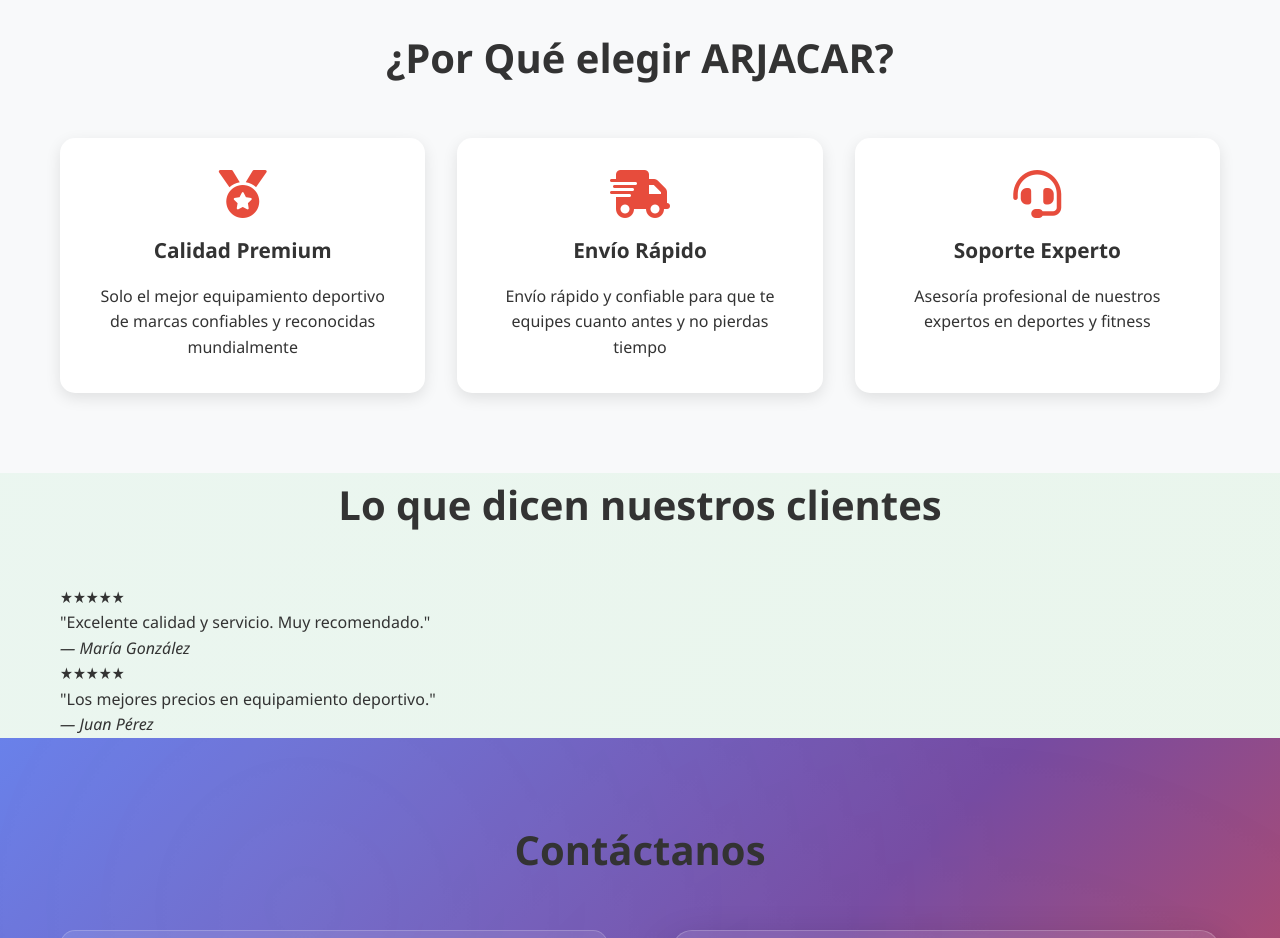
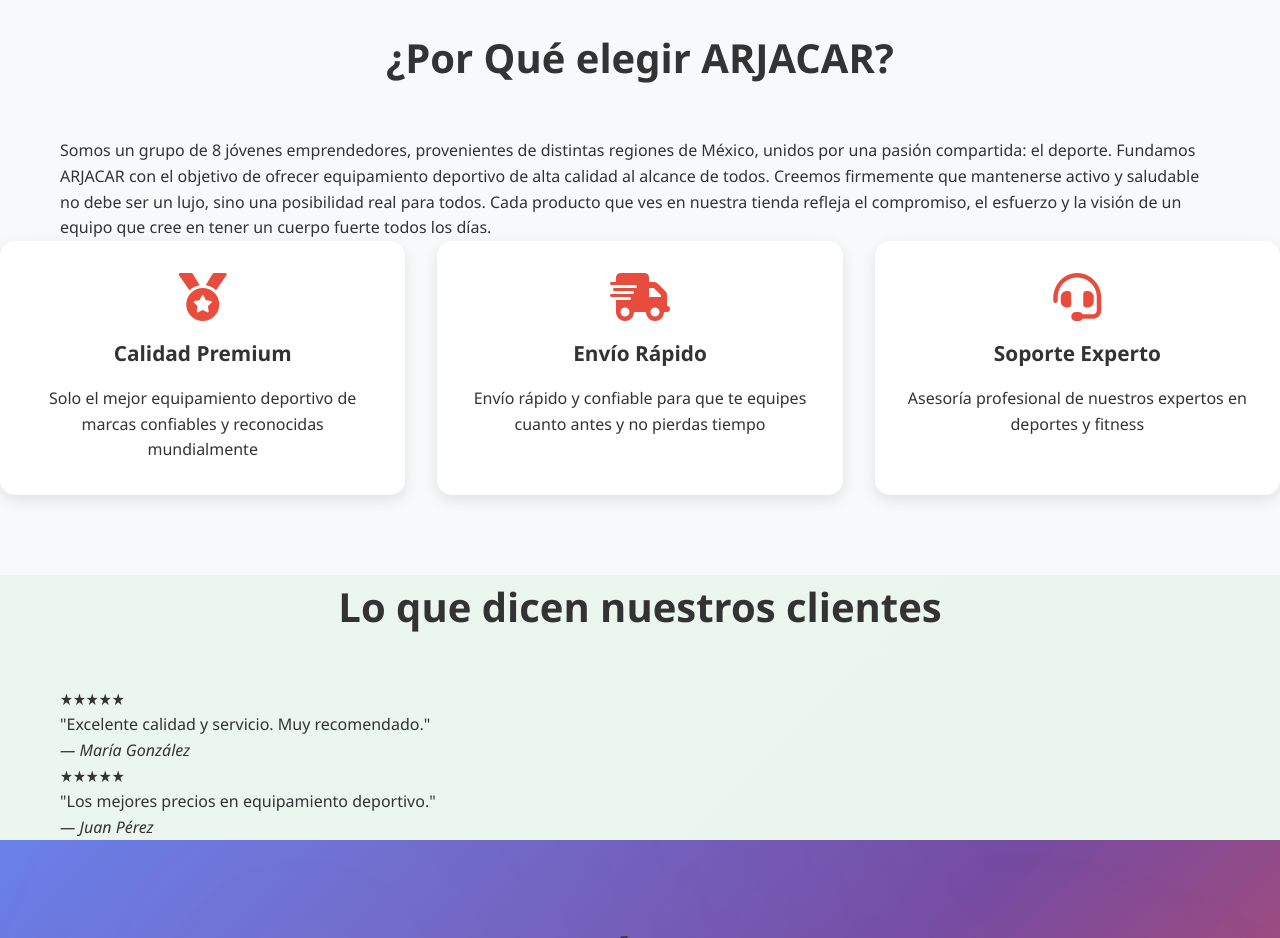
Before and after one commit to rojaslona/HACKATON, a plain HTML site: page index.html in a window 1280 px wide. Shown: the part 3160-4098 px from the top of the page. Drawn offline with Linux system fonts and the light colour scheme.

Commit message:
Informacion adicional "about us"

```diff
--- a/index.html
+++ b/index.html
@@ -137,6 +137,15 @@
     <section id="about" class="about" role="complementary">
         <div class="container">
             <h2 class="section-title">¿Por Qué  elegir ARJACAR?</h2>
+            <div class="about-intro">
+  <p>
+    Somos un grupo de 8 jóvenes emprendedores, provenientes de distintas regiones de México, unidos por una pasión compartida: el deporte. Fundamos ARJACAR con el objetivo de ofrecer equipamiento deportivo de alta calidad al alcance de todos. Creemos firmemente que mantenerse activo y saludable no debe ser un lujo, sino una posibilidad real para todos. Cada producto que ves en nuestra tienda refleja el compromiso, el esfuerzo y la visión de un equipo que cree en tener un cuerpo fuerte todos los días.
+  </p>
+</div>
+  </p>
+
+</div>
+
             <div class="features-grid">
                 <div class="feature-card" data-aos="fade-up" data-aos-delay="100">
                     <div class="feature-icon">
```
